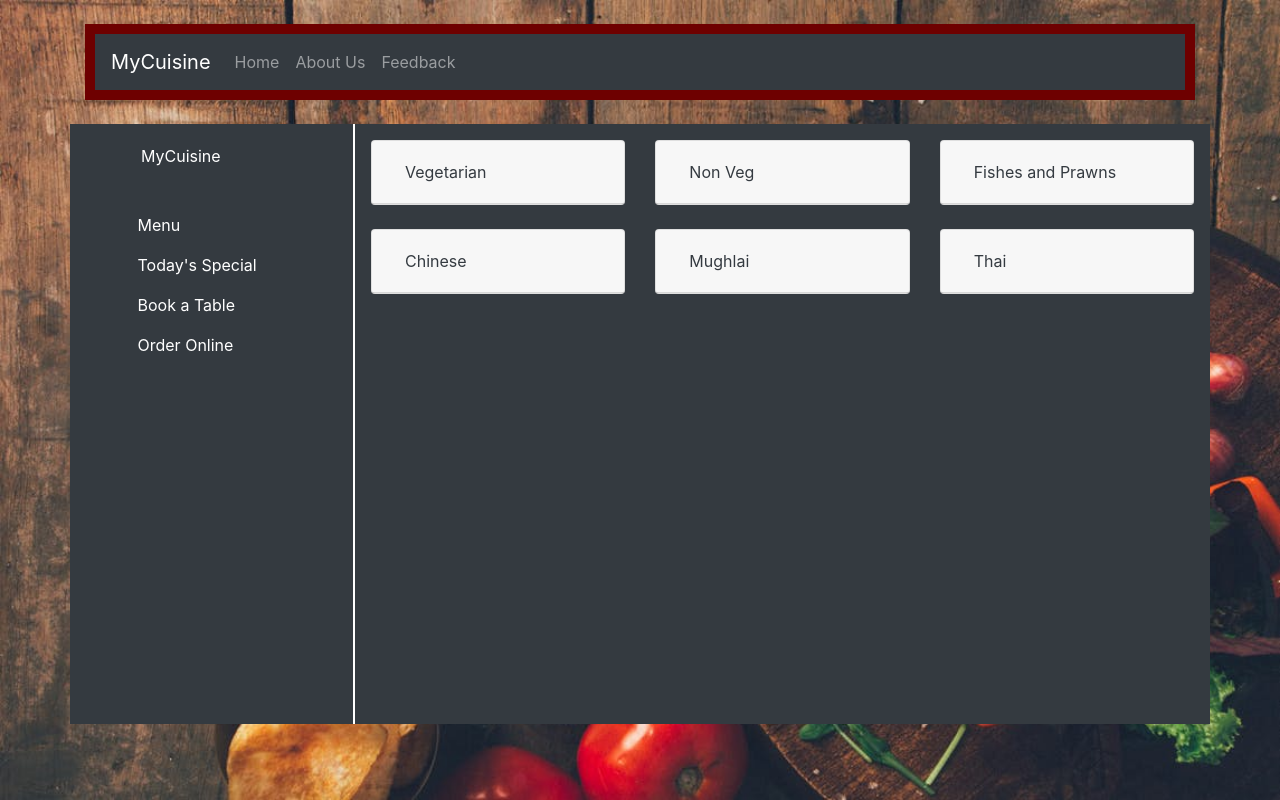
After one commit to qabdurrazzaq/PSV, a Django app: page /menu/ in a window 1280 px wide. The commit adds this page. Run offline with Django 4.2, Linux system fonts and the light colour scheme; some libraries are stand-ins or nearby versions.

Commit message:
Menu Added

```diff
--- a/MyCuisine/MyCuisine/urls.py
+++ b/MyCuisine/MyCuisine/urls.py
@@ -22,4 +22,5 @@ urlpatterns = [
     path('', homeview.home , name="home"),
     path('about/', homeview.about , name="about"),
     path('feedback/', homeview.feedback , name="feedback"),
+    path('menu/', homeview.menu , name="menu"),
 ]
--- a/MyCuisine/home/views.py
+++ b/MyCuisine/home/views.py
@@ -12,3 +12,7 @@ def about(request):
 def feedback(request):
     context = {}
     return render(request,"home/feedback.html",context)
+
+def menu(request):
+    context = {}
+    return render(request,"home/menu.html",context)
--- a/MyCuisine/templates/home/about.html
+++ b/MyCuisine/templates/home/about.html
@@ -8,8 +8,6 @@ About Us
 {% block body %}
 <br>
 <div class="container text-light">
-
-    <i class="fa-solid fa-user-chef"></i> <!-- uses solid style -->
     <h2>About Us</h2>
     <h5>
         We are the the best 5 star Restaurant to provide you with the best taste all over the world.
--- /dev/null
+++ b/MyCuisine/templates/home/menu.html
@@ -0,0 +1,154 @@
+{% extends 'base.html' %}
+
+{% block title %}
+Menu
+{% endblock %}
+
+{% block body %}
+<br>
+<div class="row bg-dark" style="height: 600px; ">
+    <div class="col-sm-3" style="border-right: 2px solid white;">
+        {% include 'sidebar.html' %}
+    </div>
+    <div class="col-sm-9 bg-dark pt-3 pb-5 pr-3 pl-3">
+        <div id="accordion">
+        <div class="row">
+            <div class="col-sm-4">
+                <div class="card">
+                    <div class="card-header" id="headingOne">
+                      <h5 class="mb-0">
+                        <button class="btn btn-link text-dark" data-toggle="collapse" data-target="#collapseOne" aria-expanded="false" aria-controls="collapseOne">
+                          Vegetarian
+                        </button>
+                      </h5>
+                    </div>
+
+                    <div id="collapseOne" class="collapse" aria-labelledby="headingOne" data-parent="#accordion">
+                      <div class="card-body">
+                        <ul>
+                            <li>Veg Burger</li>
+                            <li>Veg Sandwich</li>
+                            <li>Veg Frankie</li>
+                            <li>Veg Rice</li>
+                            <li>Veg Thali</li>
+                        </ul>
+                      </div>
+                    </div>
+                  </div>
+                  <br>
+                <div class="card">
+                    <div class="card-header" id="headingFour">
+                      <h5 class="mb-0">
+                        <button class="btn btn-link text-dark" data-toggle="collapse" data-target="#collapseFour" aria-expanded="false" aria-controls="collapseFour">
+                          Chinese
+                        </button>
+                      </h5>
+                    </div>
+
+                    <div id="collapseFour" class="collapse" aria-labelledby="headingFour" data-parent="#accordion">
+                      <div class="card-body">
+                        <ul>
+                            <li>Chinese Bhel</li>
+                            <li>Chinese Manchurian Dry</li>
+                            <li>Chinese Gravy Manchurian</li>
+                            <li>Chinese Fried Rice</li>
+                            <li>Chinese Choupsey</li>
+                        </ul>
+                      </div>
+                    </div>
+                  </div>
+            </div>
+            <div class="col-sm-4">
+                <div class="card">
+                    <div class="card-header" id="headingTwo">
+                      <h5 class="mb-0">
+                        <button class="btn btn-link text-dark" data-toggle="collapse" data-target="#collapseTwo" aria-expanded="false" aria-controls="collapseTwo">
+                          Non Veg
+                        </button>
+                      </h5>
+                    </div>
+
+                    <div id="collapseTwo" class="collapse" aria-labelledby="headingTwo" data-parent="#accordion">
+                      <div class="card-body">
+                        <ul>
+                            <li>Chicken Burger</li>
+                            <li>Chicken Sandwich</li>
+                            <li>Chicken Crispy</li>
+                            <li>Chicken Lollipop</li>
+                            <li>Chicken Chilly</li>
+                        </ul>
+                      </div>
+                    </div>
+                  </div>
+                  <br>
+                <div class="card">
+                    <div class="card-header" id="headingFive">
+                      <h5 class="mb-0">
+                        <button class="btn btn-link text-dark" data-toggle="collapse" data-target="#collapseFive" aria-expanded="false" aria-controls="collapseFive">
+                          Mughlai
+                        </button>
+                      </h5>
+                    </div>
+
+                    <div id="collapseFive" class="collapse" aria-labelledby="headingFive" data-parent="#accordion">
+                      <div class="card-body">
+                        <ul>
+                            <li>Chicken Korma</li>
+                            <li>Nihari Mutton</li>
+                            <li>Mughlai Pulao</li>
+                            <li>Mutton Seekh Kebab</li>
+                            <li>Mughlai Paratha</li>
+                        </ul>
+                      </div>
+                    </div>
+                  </div>
+            </div>
+            <div class="col-sm-4">
+                <div class="card">
+                    <div class="card-header" id="headingThree">
+                      <h5 class="mb-0">
+                        <button class="btn btn-link text-dark" data-toggle="collapse" data-target="#collapseThree" aria-expanded="false" aria-controls="collapseThree">
+                          Fishes and Prawns
+                        </button>
+                      </h5>
+                    </div>
+
+                    <div id="collapseThree" class="collapse" aria-labelledby="headingThree" data-parent="#accordion">
+                      <div class="card-body">
+                        <ul>
+                            <li>Prawns Biryani</li>
+                            <li>Prawns Pulao</li>
+                            <li>Prawns Rice</li>
+                            <li>Prawns Garlic</li>
+                            <li>Prawns Curry</li>
+                        </ul>
+                      </div>
+                    </div>
+                  </div>
+                  <br>
+                <div class="card">
+                    <div class="card-header" id="headingSix">
+                      <h5 class="mb-0">
+                        <button class="btn btn-link text-dark" data-toggle="collapse" data-target="#collapseSix" aria-expanded="false" aria-controls="collapseSix">
+                          Thai
+                        </button>
+                      </h5>
+                    </div>
+
+                    <div id="collapseSix" class="collapse" aria-labelledby="headingSix" data-parent="#accordion">
+                      <div class="card-body">
+                        <ul>
+                            <li>Guay Teow (Noodle Soup)</li>
+                            <li>Tom Yum Goong (Spicy Shrimp Soup)</li>
+                            <li>Tom Kha Gai (Chicken in Coconut Soup)</li>
+                            <li>Som Tam (Spicy Green Papaya Salad)</li>
+                            <li>Yam Talay (Spicy Seafood Salad)</li>
+                        </ul>
+                      </div>
+                    </div>
+                  </div>
+            </div>
+        </div>
+    </div>
+</div>
+{% endblock %}
--- a/MyCuisine/templates/navbar.html
+++ b/MyCuisine/templates/navbar.html
@@ -18,7 +18,7 @@
         </li>
       </ul>
 
-      <ul class="navbar-nav mr-right">
+      <!-- <ul class="navbar-nav mr-right">
       {% if user.is_authenticated %}
         <li class="nav-item dropdown">
           <a class="nav-link text-light dropdown-toggle" href="#" id="navbarDropdown" role="button" data-toggle="dropdown" aria-haspopup="true" aria-expanded="false">
@@ -55,6 +55,6 @@
           </div>
         </li>
         {% endif %}
-      </ul>
+      </ul> -->
     </div>
 </nav>
--- /dev/null
+++ b/MyCuisine/templates/sidebar.html
@@ -0,0 +1,47 @@
+    <div class="d-flex flex-column flex-shrink-0 p-3 text-white bg-dark">
+      <a href="/" class="d-flex align-items-center mb-3 mb-md-0 me-md-auto text-white text-decoration-none">
+        <svg class="bi me-2" width="40" height="32"><use xlink:href="#bootstrap"/></svg>
+        <span class="fs-4">MyCuisine</span>
+      </a>
+      <hr>
+      <ul class="nav nav-pills flex-column mb-auto">
+        <li class="nav-item">
+          <a href="{% url 'menu' %}" class="nav-link text-white" aria-current="page">
+            <svg class="bi me-2" width="16" height="16"><use xlink:href="#home"/></svg>
+            Menu
+          </a>
+        </li>
+        <li>
+          <a href="#" class="nav-link text-white">
+            <svg class="bi me-2" width="16" height="16"><use xlink:href="#speedometer2"/></svg>
+            Today's Special
+          </a>
+        </li>
+        <li>
+          <a href="#" class="nav-link text-white">
+            <svg class="bi me-2" width="16" height="16"><use xlink:href="#table"/></svg>
+            Book a Table
+          </a>
+        </li>
+        <li>
+          <a href="#" class="nav-link text-white">
+            <svg class="bi me-2" width="16" height="16"><use xlink:href="#grid"/></svg>
+            Order Online
+          </a>
+        </li>
+      </ul>
+      <hr>
+      <!-- <div class="dropdown">
+        <a href="#" class="d-flex align-items-center text-white text-decoration-none dropdown-toggle" id="dropdownUser1" data-bs-toggle="dropdown" aria-expanded="false">
+          <img src="https://github.com/mdo.png" alt="" width="32" height="32" class="rounded-circle me-2">
+          <strong>mdo</strong>
+        </a>
+        <ul class="dropdown-menu dropdown-menu-dark text-small shadow" aria-labelledby="dropdownUser1">
+          <li><a class="dropdown-item" href="#">New project...</a></li>
+          <li><a class="dropdown-item" href="#">Settings</a></li>
+          <li><a class="dropdown-item" href="#">Profile</a></li>
+          <li><hr class="dropdown-divider"></li>
+          <li><a class="dropdown-item" href="#">Sign out</a></li>
+        </ul>
+      </div> -->
+    </div>
```
Also changed, not shown: MyCuisine/templates/home/feedback.html (+72 -0 lines), MyCuisine/templates/home/home.html (+29 -0 lines).
